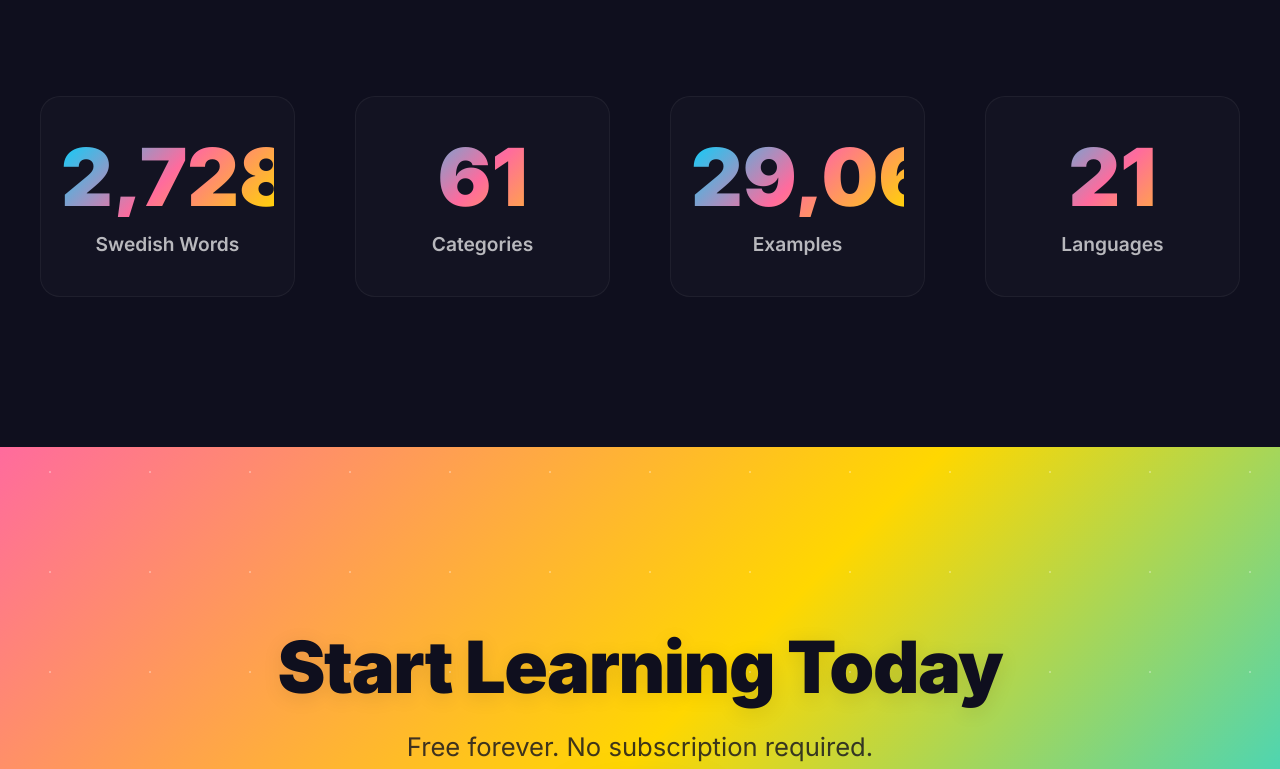
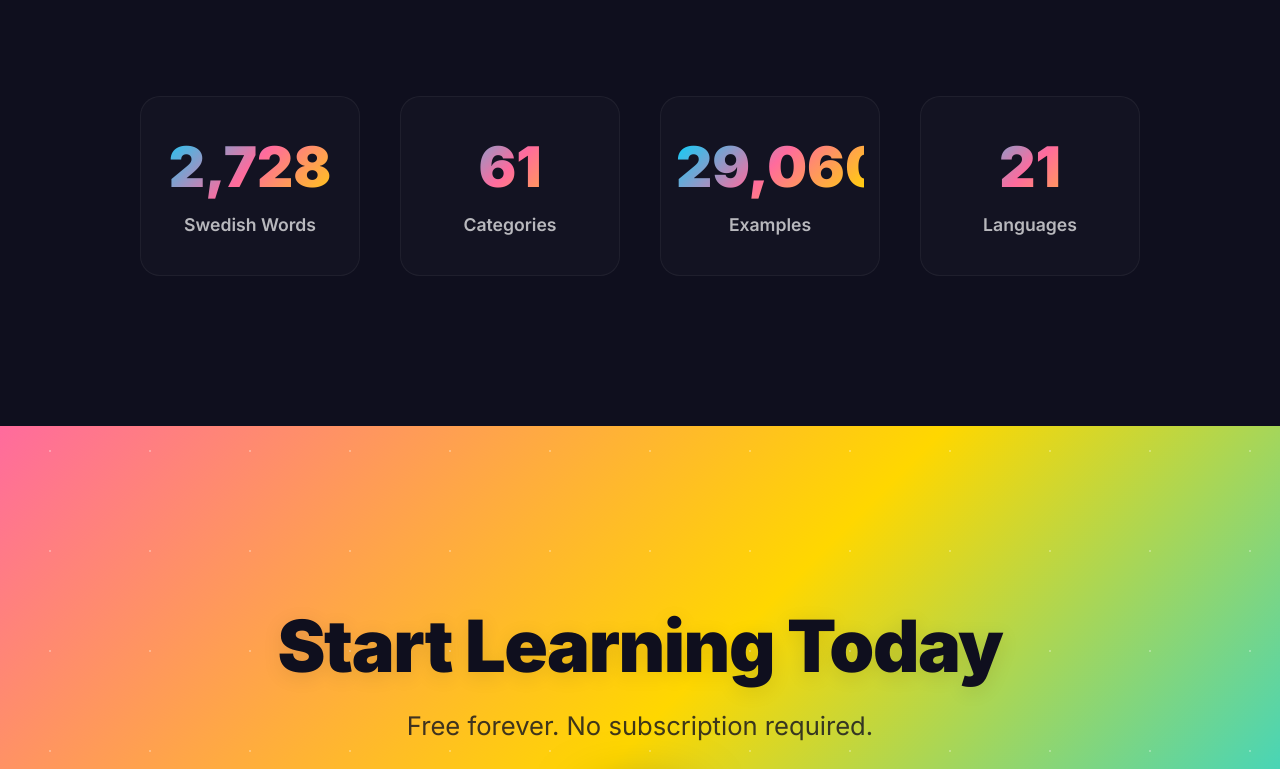
Before and after one commit to antonovdmitriy/algapp, a plain HTML site: page index.html in a window 1280 px wide. Shown: the part 4905-5674 px from the top of the page. Drawn offline with Linux system fonts and the light colour scheme.

Commit message:
Fix stats numbers overflow - reduce font size and adjust grid

```diff
--- a/index.html
+++ b/index.html
@@ -595,16 +595,16 @@
 
         .stats-grid {
             display: grid;
-            grid-template-columns: repeat(auto-fit, minmax(250px, 1fr));
-            gap: 60px;
-            max-width: 1200px;
+            grid-template-columns: repeat(auto-fit, minmax(200px, 1fr));
+            gap: 40px;
+            max-width: 1000px;
             margin: 80px auto 0;
         }
 
         .stat-card {
             text-align: center;
             position: relative;
-            padding: 40px 20px;
+            padding: 40px 15px;
             background: rgba(255, 255, 255, 0.02);
             border-radius: 20px;
             border: 1px solid rgba(255, 255, 255, 0.05);
@@ -618,20 +618,22 @@
         }
 
         .stat-number {
-            font-size: 5em;
+            font-size: 3.5em;
             font-weight: 900;
             background: linear-gradient(135deg, var(--accent-cyan), var(--accent-pink), var(--accent-yellow));
             -webkit-background-clip: text;
             -webkit-text-fill-color: transparent;
             background-clip: text;
-            line-height: 1;
+            line-height: 1.1;
             margin-bottom: 15px;
             display: block;
+            word-break: keep-all;
+            white-space: nowrap;
         }
 
         .stat-label {
             color: rgba(255, 255, 255, 0.7);
-            font-size: 1.2em;
+            font-size: 1.1em;
             font-weight: 600;
         }
 
```
